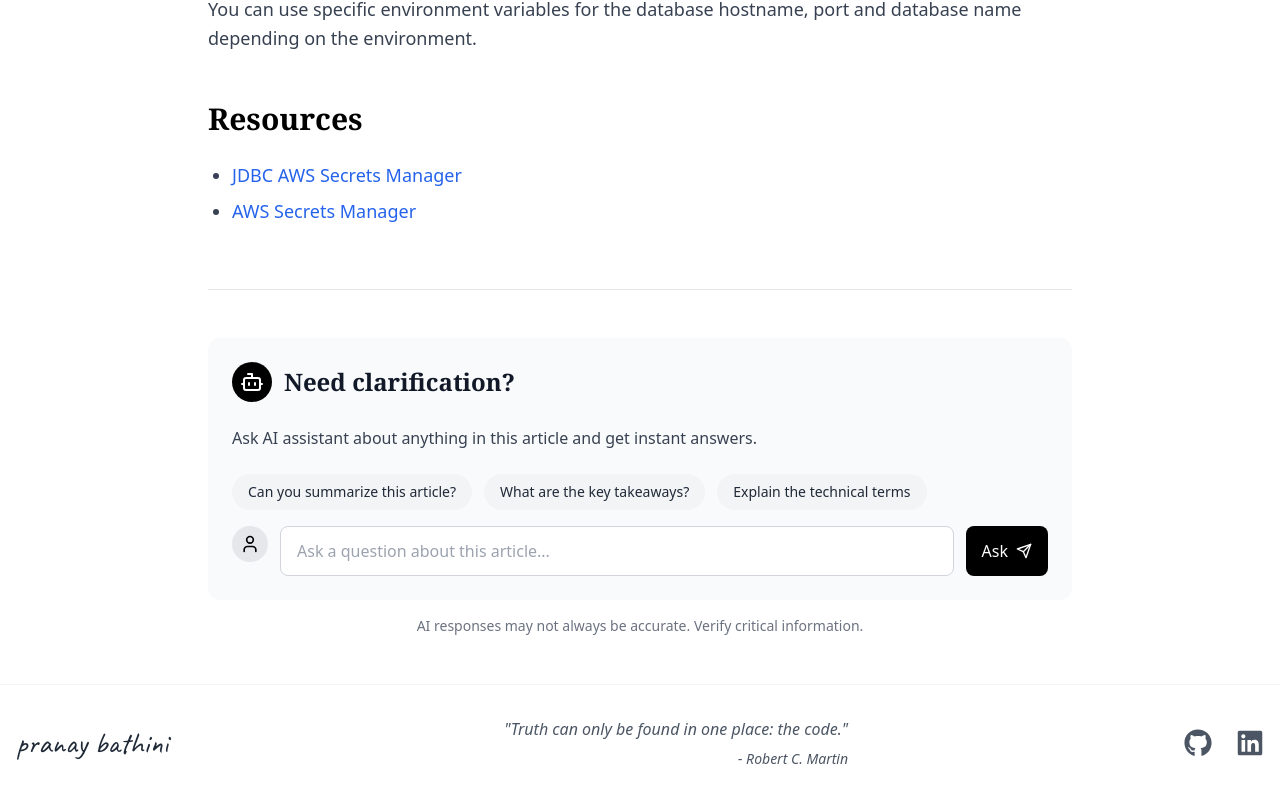
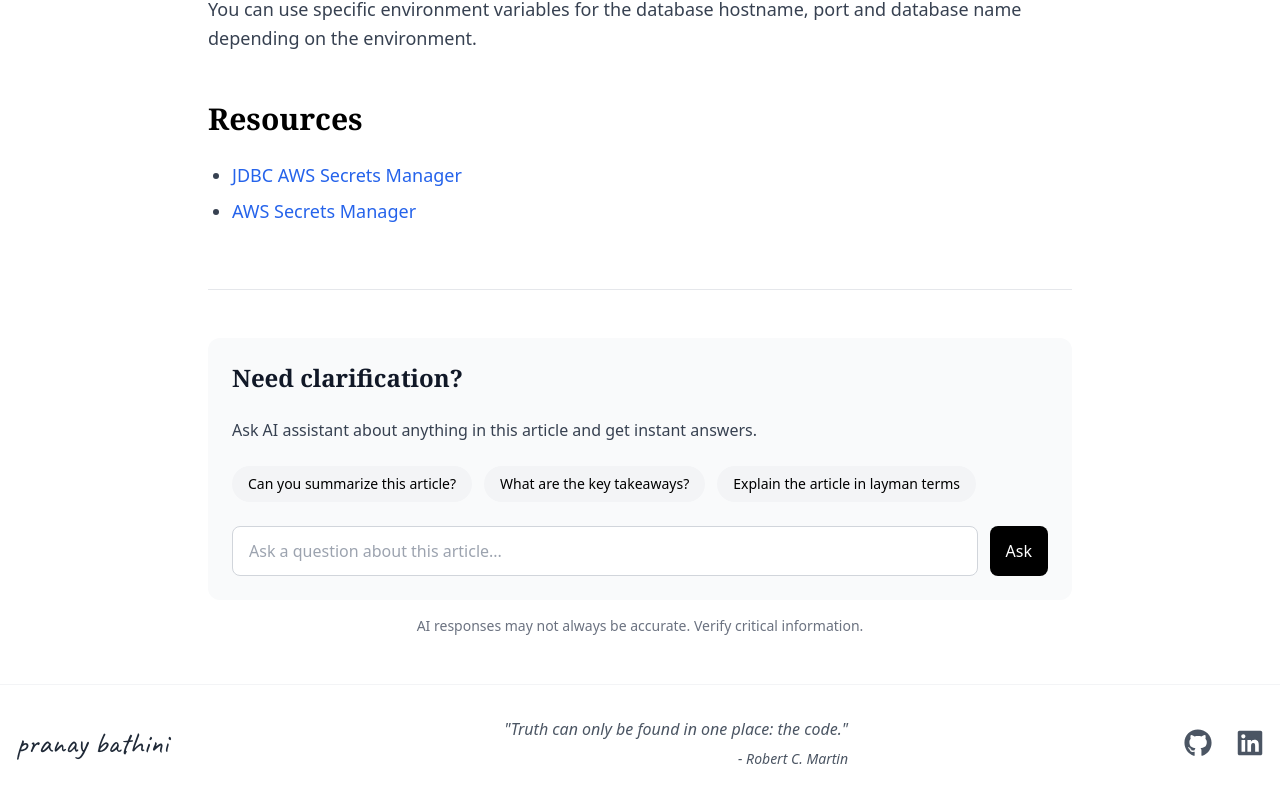
Before and after one commit to pranaybathini/pranaybathini.github.io, a Next.js app: page /post/aws-secrets-rotation in a window 1280 px wide. Shown: the part 4550-5351 px from the top of the page. Built offline with nearby package versions, Linux system fonts and the light colour scheme.

Commit message:
feat: implement ask ai feature for each blog

```diff
--- /dev/null
+++ b/src/app/api/ask/route.js
@@ -0,0 +1,37 @@
+// src/app/api/ai-interaction/route.js
+import { NextResponse } from 'next/server';
+
+export async function POST(request) {
+  const { question, content } = await request.json();
+
+  if (!question.trim()) {
+    return NextResponse.json({ error: 'Question is required' }, { status: 400 });
+  }
+
+  try {
+    const res = await fetch(
+      "https://generativelanguage.googleapis.com/v1/models/gemini-2.0-flash:generateContent?key=" + process.env.GEMINI_API_KEY,
+      {
+        method: "POST",
+        headers: { "Content-Type": "application/json" },
+        body: JSON.stringify({
+          contents: [
+            { parts: [{ text: `Here is an article: \"${content}\". Now, answer this question: \"${question}\" ` }] },
+          ],
+        }),
+      }
+    );
+
+    if (!res.ok) {
+      throw new Error('Error fetching from Gemini API');
+    }
+
+    const data = await res.json();
+    return NextResponse.json({
+      content: data?.candidates?.[0]?.content?.parts?.[0]?.text || "No response generated.",
+    });
+  } catch (error) {
+    console.error("Gemini API Error:", error);
+    return NextResponse.json({ error: "Sorry, I couldn't process the request." }, { status: 500 });
+  }
+}
--- a/src/app/components/AIInteraction.tsx
+++ b/src/app/components/AIInteraction.tsx
@@ -1,23 +1,56 @@
+// src/app/components/AIInteraction.js
 "use client";
 
-import { useState } from "react";
+import { useState, useEffect } from "react";
+import ReactMarkdown from "react-markdown";
+import remarkGfm from "remark-gfm";
+import rehypeHighlight from "rehype-highlight";
+import "highlight.js/styles/atom-one-dark.css";
 
-export default function AIInteraction() {
+interface AIInteractionProps {
+  content: string;
+}
+
+export default function AIInteraction({ content }: AIInteractionProps) {
   const [question, setQuestion] = useState("");
   const [response, setResponse] = useState("");
   const [isLoading, setIsLoading] = useState(false);
+  const [isClient, setIsClient] = useState(false); // Flag to ensure client-side rendering
 
-  const handleSubmit = (e?: React.FormEvent) => {
+  // Ensure we only run the content rendering logic on the client
+  useEffect(() => {
+    setIsClient(true);
+  }, []);
+
+  const handleSubmit = async (e?: React.FormEvent) => {
     e?.preventDefault();
     if (!question.trim()) return;
 
     setIsLoading(true);
+    setResponse("");
 
-    // Mock API call - replace with actual API call in your implementation
-    setTimeout(() => {
-      setResponse(`This is a mock response to: "${question}". In a real implementation, this would call an AI API to generate a response based on the article content.`);
+    try {
+      const res = await fetch("/api/ask", {
+        method: "POST",
+        headers: { "Content-Type": "application/json" },
+        body: JSON.stringify({
+          content,
+          question,
+        }),
+      });
+
+      const data = await res.json();
+      if (data.error) {
+        setResponse(data.error);
+      } else {
+        setResponse(data.content || "No response generated.");
+      }
+    } catch (error) {
+      console.error("API Error:", error);
+      setResponse("Sorry, I couldn't process the request.");
+    } finally {
       setIsLoading(false);
-    }, 1000);
+    }
   };
 
   const handleQuickQuestion = (quickQuestion: string) => {
@@ -25,161 +58,40 @@ export default function AIInteraction() {
     handleSubmit();
   };
 
+  // Only render the AI response after the client has hydrated
+  if (!isClient) {
+    return null; // Return null to avoid rendering anything during SSR
+  }
+
   return (
     <section className="mt-16 border-t border-gray-200 pt-12">
       <div className="bg-gray-50 rounded-xl p-6">
-        <div className="flex items-center gap-3 mb-6">
-          <div className="bg-black text-white p-2 rounded-full">
-            <svg
-              xmlns="http://www.w3.org/2000/svg"
-              width="24"
-              height="24"
-              viewBox="0 0 24 24"
-              fill="none"
-              stroke="currentColor"
-              strokeWidth="2"
-              strokeLinecap="round"
-              strokeLinejoin="round"
-            >
-              <path d="M12 8V4H8" />
-              <rect width="16" height="12" x="4" y="8" rx="2" />
-              <path d="M2 14h2" />
-              <path d="M20 14h2" />
-              <path d="M15 13v2" />
-              <path d="M9 13v2" />
-            </svg>
-          </div>
-          <h2 className="text-2xl font-serif font-bold text-gray-900">
+        <h2 className="text-2xl font-serif font-bold text-gray-900 mb-6">
           Need clarification?
         </h2>
-        </div>
-
         <p className="text-gray-700 mb-6">
           Ask AI assistant about anything in this article and get instant answers.
         </p>
 
-        <div className="space-y-4">
-          {/* Example questions */}
-          <div className="flex flex-wrap gap-3">
-            <button
-              className="text-sm bg-gray-100 hover:bg-gray-200 text-gray-800 px-4 py-2 rounded-full transition-colors"
-              onClick={() => handleQuickQuestion("Can you summarize this article?")}
-            >
-              Can you summarize this article?
-            </button>
-            <button
-              className="text-sm bg-gray-100 hover:bg-gray-200 text-gray-800 px-4 py-2 rounded-full transition-colors"
-              onClick={() => handleQuickQuestion("What are the key takeaways?")}
-            >
-              What are the key takeaways?
-            </button>
-            <button
-              className="text-sm bg-gray-100 hover:bg-gray-200 text-gray-800 px-4 py-2 rounded-full transition-colors"
-              onClick={() => handleQuickQuestion("Explain the technical terms")}
-            >
-              Explain the technical terms
-            </button>
+        <div className="flex flex-wrap gap-3 mb-6">
+          <button className="text-sm bg-gray-100 hover:bg-gray-200 px-4 py-2 rounded-full" onClick={() => handleQuickQuestion("Can you summarize this article?")}>Can you summarize this article?</button>
+          <button className="text-sm bg-gray-100 hover:bg-gray-200 px-4 py-2 rounded-full" onClick={() => handleQuickQuestion("What are the key takeaways?")}>What are the key takeaways?</button>
+          <button className="text-sm bg-gray-100 hover:bg-gray-200 px-4 py-2 rounded-full" onClick={() => handleQuickQuestion("Explain the article in layman terms")}>Explain the article in layman terms</button>
         </div>
 
-          {/* Chat interface */}
-          <div className="mt-6 space-y-4">
         <form onSubmit={handleSubmit} className="flex gap-3">
-              <div className="flex-shrink-0">
-                <div className="bg-gray-200 p-2 rounded-full">
-                  <svg
-                    xmlns="http://www.w3.org/2000/svg"
-                    width="20"
-                    height="20"
-                    viewBox="0 0 24 24"
-                    fill="none"
-                    stroke="currentColor"
-                    strokeWidth="2"
-                    strokeLinecap="round"
-                    strokeLinejoin="round"
-                  >
-                    <path d="M19 21v-2a4 4 0 0 0-4-4H9a4 4 0 0 0-4 4v2" />
-                    <circle cx="12" cy="7" r="4" />
-                  </svg>
-                </div>
-              </div>
-              <div className="flex-1">
-                <input
-                  type="text"
-                  value={question}
-                  onChange={(e) => setQuestion(e.target.value)}
-                  placeholder="Ask a question about this article..."
-                  className="w-full px-4 py-3 border border-gray-300 rounded-lg focus:ring-2 focus:ring-black focus:border-transparent outline-none"
-                />
-              </div>
-              <button
-                type="submit"
-                disabled={isLoading}
-                className="bg-black text-white px-4 py-3 rounded-lg hover:bg-gray-800 transition-colors flex items-center gap-2 disabled:opacity-50"
-              >
-                {isLoading ? (
-                  <span>...</span>
-                ) : (
-                  <>
-                    <span>Ask</span>
-                    <svg
-                      xmlns="http://www.w3.org/2000/svg"
-                      width="16"
-                      height="16"
-                      viewBox="0 0 24 24"
-                      fill="none"
-                      stroke="currentColor"
-                      strokeWidth="2"
-                      strokeLinecap="round"
-                      strokeLinejoin="round"
-                    >
-                      <line x1="22" y1="2" x2="11" y2="13" />
-                      <polygon points="22 2 15 22 11 13 2 9 22 2" />
-                    </svg>
-                  </>
-                )}
+          <input type="text" value={question} onChange={(e) => setQuestion(e.target.value)} placeholder="Ask a question about this article..." className="w-full px-4 py-3 border border-gray-300 rounded-lg focus:ring-2 focus:ring-black" />
+          <button type="submit" disabled={isLoading} className="bg-black text-white px-4 py-3 rounded-lg hover:bg-gray-800 disabled:opacity-50">
+            {isLoading ? "Thinking..." : "Ask"}
           </button>
         </form>
 
-            {/* Response area */}
         {(response || isLoading) && (
           <div className="bg-white p-4 rounded-lg border border-gray-200 mt-4">
-                <div className="flex gap-3">
-                  <div className="flex-shrink-0">
-                    <div className="bg-black text-white p-2 rounded-full">
-                      <svg
-                        xmlns="http://www.w3.org/2000/svg"
-                        width="20"
-                        height="20"
-                        viewBox="0 0 24 24"
-                        fill="none"
-                        stroke="currentColor"
-                        strokeWidth="2"
-                        strokeLinecap="round"
-                        strokeLinejoin="round"
-                      >
-                        <path d="M12 8V4H8" />
-                        <rect width="16" height="12" x="4" y="8" rx="2" />
-                        <path d="M2 14h2" />
-                        <path d="M20 14h2" />
-                        <path d="M15 13v2" />
-                        <path d="M9 13v2" />
-                      </svg>
-                    </div>
-                  </div>
-                  <div className="prose prose-sm text-gray-700">
-                    {isLoading ? (
-                      <p>Thinking...</p>
-                    ) : (
-                      <p>{response}</p>
-                    )}
-                  </div>
-                </div>
+            <div>{isLoading ? "Thinking..." : <ReactMarkdown remarkPlugins={[remarkGfm]} rehypePlugins={[rehypeHighlight]}>{response}</ReactMarkdown>}</div>
           </div>
         )}
       </div>
-        </div>
-      </div>
-
       <p className="text-sm text-gray-500 mt-4 text-center">
         AI responses may not always be accurate. Verify critical information.
       </p>
--- a/src/app/post/[slug]/page.tsx
+++ b/src/app/post/[slug]/page.tsx
@@ -11,7 +11,7 @@ import Navbar from "@/app/components/Navbar";
 import Footer from "@/app/components/Footer";
 import AIInteraction  from "@/app/components/AIInteraction";
 import Image from "next/image";
-import CodeBlock from "./CodeBlock";
+import CodeBlock from "@/app/components/CodeBlock";
 
 const postsDirectory = path.join(process.cwd(), "posts");
 
@@ -213,7 +213,7 @@ export default async function BlogPost({ params }: Props) {
               {content}
             </ReactMarkdown>
           </article>
-          <AIInteraction articleContent={content}/>
+          <AIInteraction content={content}/>
         </main>
         <Footer />
       </React.Fragment>
```
Also changed, not shown: src/app/components/CodeBlock.tsx (renamed from src/app/post/[slug]/CodeBlock.tsx). Lines whose indentation alone changed are shown as unchanged.
